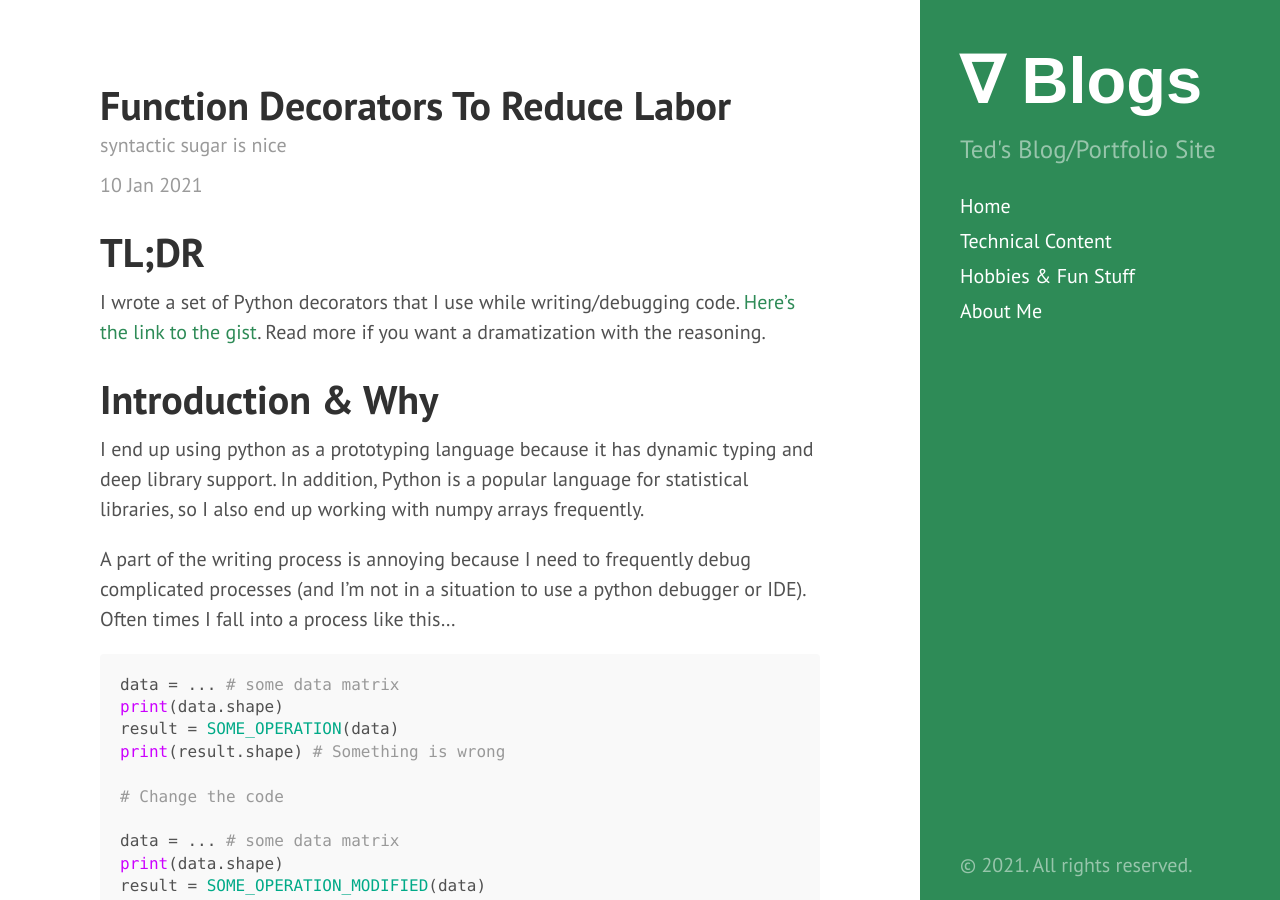
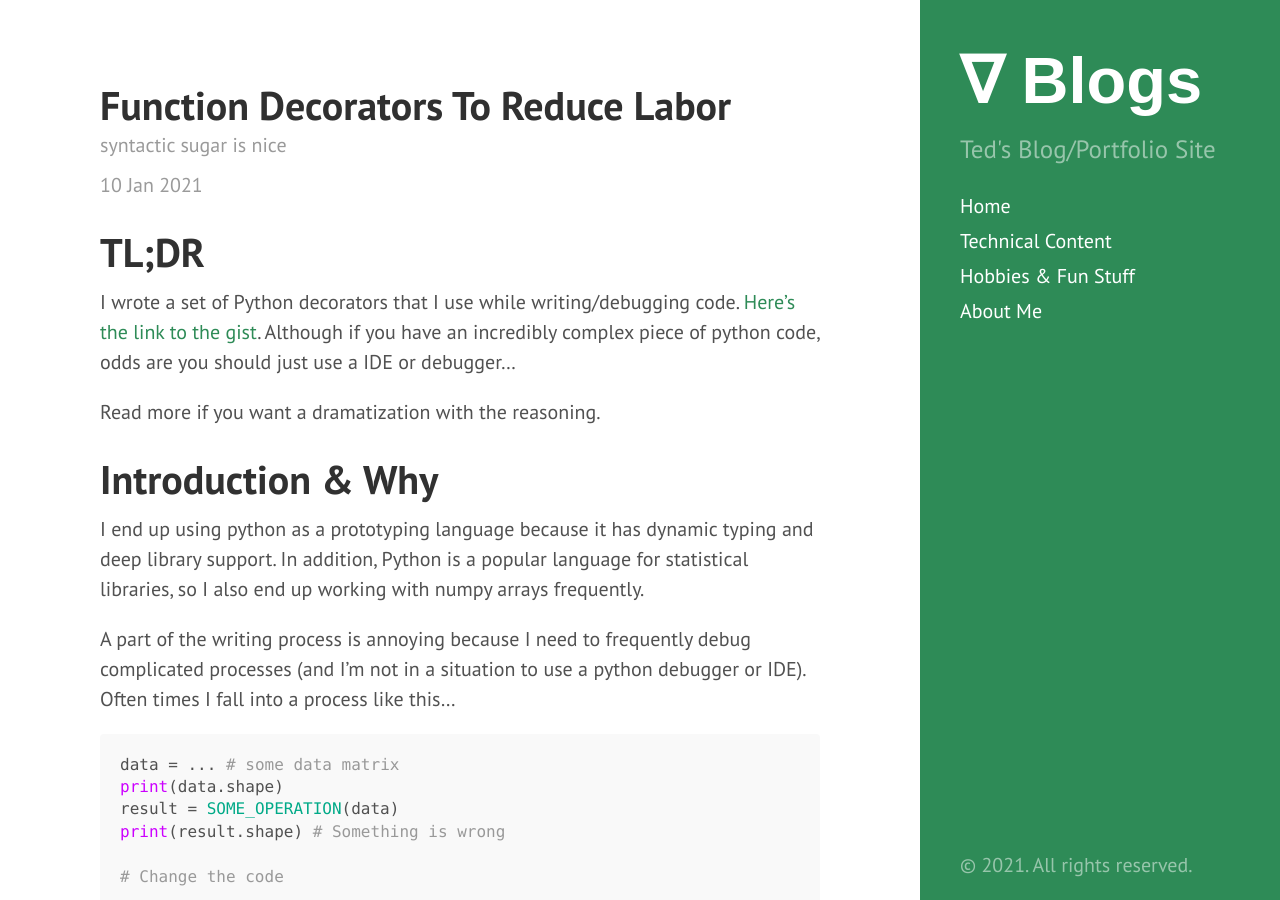
Before and after one commit to tedkim97/tedkim97.github.io, a Jekyll site: the page built from _posts/2021-01-10-python_decorators.md, in a window 1280 px wide and 900 px high. Built offline with Jekyll 4.4.1, drawn with Linux system fonts in a browser that asks for light colours.

Commit message:
updated some blog post

```diff
--- a/_posts/2021-01-10-python_decorators.md
+++ b/_posts/2021-01-10-python_decorators.md
@@ -21,7 +21,9 @@ concepts:
 ---
 
 # TL;DR
-I wrote a set of Python decorators that I use while writing/debugging code. [Here's the link to the gist](https://gist.github.com/tedkim97/32e4ce8d371d2d726ba26b1a556f4790). Read more if you want a dramatization with the reasoning.
+I wrote a set of Python decorators that I use while writing/debugging code. [Here's the link to the gist](https://gist.github.com/tedkim97/32e4ce8d371d2d726ba26b1a556f4790). Although if you have an incredibly complex piece of python code, odds are you should just use a IDE or debugger...
+
+Read more if you want a dramatization with the reasoning.
 
 # Introduction & Why
 I end up using python as a prototyping language because it has dynamic typing and deep library support. In addition, Python is a popular language for statistical libraries, so I also end up working with numpy arrays frequently.
```
Also changed, not shown: _posts/2020-06-12-movie_vis_presentable.md (+1 -1 lines).
